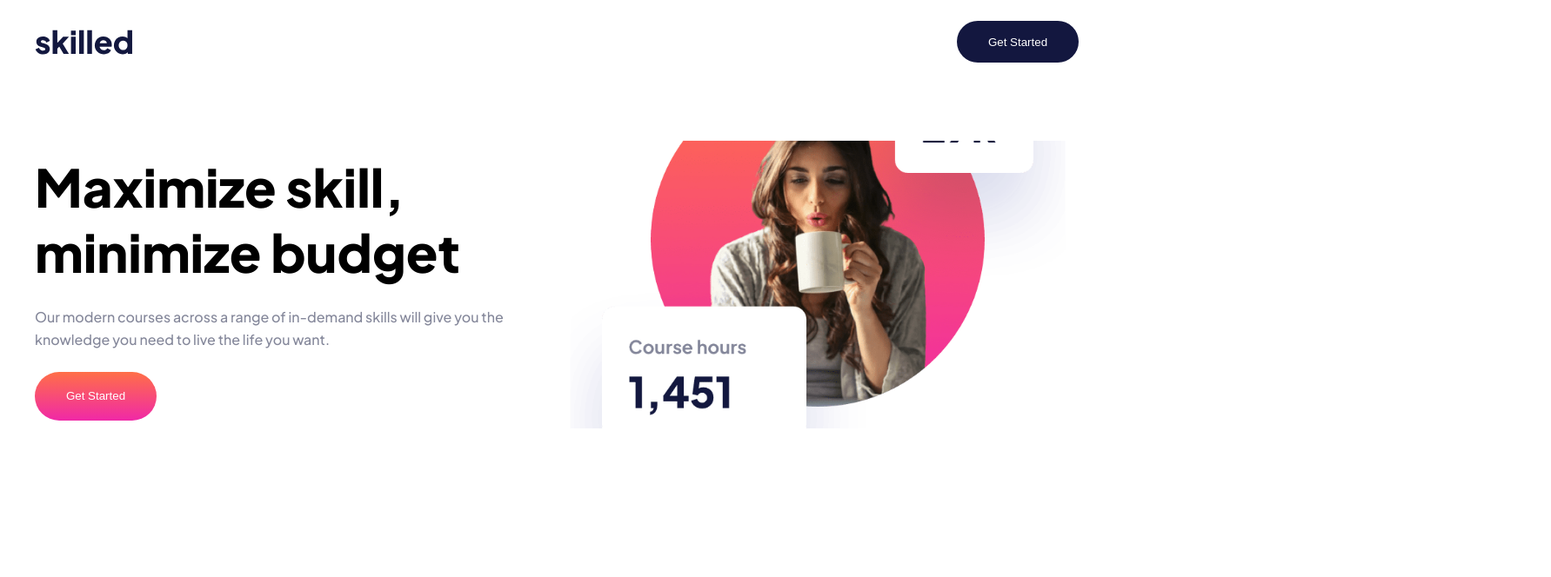
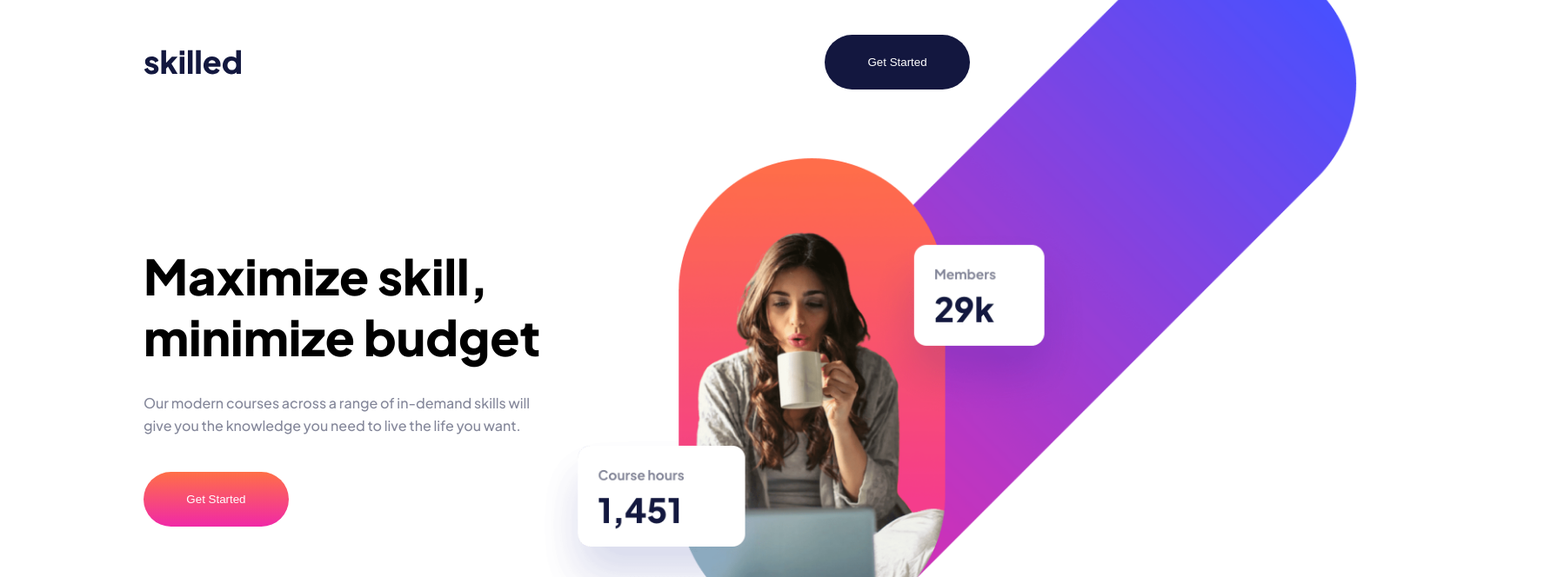
Before and after one commit to Smallz97/skilled, a website: page index.html in a window 1280 px wide. Shown: the top 664 px of the page at 87% size, 1783 px wide, since content can reach past the window. Drawn offline with Linux system fonts and the light colour scheme.

Commit message:
refactored code structure, visible UI changes

```diff
--- a/index.html
+++ b/index.html
@@ -31,43 +31,50 @@
     <header id="header">
       <div class="top">
         <img class="logo" src="assets/logo-dark.svg" alt="skilled" />
-        <button class="cta-button purple-button">Get Started</button>
+        <button class="cta-button header-cta-button">Get Started</button>
       </div>
       <div class="hero-container">
-        <div class="info">
+        <div class="text-container">
           <h1>Maximize skill, minimize budget</h1>
           <p>
             Our modern courses across a range of in-demand skills will give you
             the knowledge you need to live the life you want.
           </p>
-          <button class="cta-button orange-button">Get Started</button>
+          <button class="cta-button hero-cta-button">Get Started</button>
         </div>
-        <picture>
+        <div class="image-container">
+          <div class="image-wrapper">
+            <picture class="">
               <source
                 srcset="assets/image-hero-mobile@2x.png"
                 media="(max-width: 43.99em)"
+                class="hero-image"
               />
               <source
                 srcset="assets/image-hero-tablet@2x.png"
                 media="(max-width: 75.99em)"
+                class="hero-image"
               />
               <source
                 srcset="assets/image-hero-desktop@2x.png"
-            media="(min-width: 90em)"
+                media="(min-width: 80em)"
+                class="hero-image"
               />
               <img
-            class="hero-image"
                 src="assets/image-hero-mobile@2x.png"
                 alt="hero image"
+                class="hero-image"
               />
             </picture>
+          </div>
+        </div>
       </div>
     </header>
     <!-- End of the header section -->
 
     <!-- Main section starts here -->
     <main id="main">
-      <section class="mobile-heading">
+      <section class="main-heading-container">
         <h2>Check out our most popular courses!</h2>
       </section>
       <section class="orange-grid-box grid-box">
@@ -124,7 +131,7 @@
     <!-- Footer starts here -->
     <footer id="footer">
       <img class="logo footer-logo" src="assets/logo-light.svg" alt="skilled" />
-      <button class="cta-button pop-button">Get Started</button>
+      <button class="cta-button footer-cta-button">Get Started</button>
     </footer>
     <!-- End of the Footer Section -->
   </body>
--- a/style.css
+++ b/style.css
@@ -20,6 +20,7 @@ button {
   --white: hsl(0, 0%, 100%);
   --gray: hsl(232, 10%, 56%);
   --pink: hsl(341, 100%, 83%);
+  --yellow: hsl(60, 100%, 50%);
   --purple: hsl(234, 25%, 52%);
   --dark-pink: hsl(341, 92%, 62%);
   --deep-purple: hsl(234, 54%, 16%);
@@ -46,34 +47,34 @@ button {
 /* styling the browser's body */
 body {
   display: flex;
+  overflow-x: hidden;
   align-items: center;
   flex-direction: column;
-  /* justify-content: center; */
   font-family: "Plus Jakarta Sans", sans-serif;
 }
 
-/*  */
+/* sizing the header, main and footer sections to take the full width of the device */
 header,
 main,
 footer {
   width: 100vw;
 }
 
-/*  */
+/* styling the header and main sections with a background and padding */
 header,
 main {
   background: var(--white);
   padding: 1rem 1rem 0 1rem;
 }
 
-/*  */
+/* styling the top of navigation container */
 .top {
   display: flex;
   align-items: center;
   justify-content: space-between;
 }
 
-/*  */
+/* styling the cta button */
 .cta-button {
   height: 3rem;
   width: 8.75rem;
@@ -82,25 +83,25 @@ main {
   border-radius: 2rem;
 }
 
-/*  */
-.purple-button {
-  background-color: var(--deep-purple);
+/* styling the cta button with a background color */
+.header-cta-button {
+  z-index: 1;
+  background: var(--deep-purple);
 }
 
-/*  */
+/* styling the hero container */
 .hero-container {
   margin-top: 2.37rem;
-  margin-bottom: 3.12rem;
 }
 
-/*  */
-.info h1 {
+/* styling the hero heading */
+.text-container h1 {
   font-size: 9.375vw;
   font-weight: var(--large-font);
 }
 
-/*  */
-.info p {
+/* styling the hero text */
+.text-container p {
   font-size: 1rem;
   color: var(--gray);
   margin-top: 1.62rem;
@@ -108,40 +109,42 @@ main {
   font-weight: var(--small-font);
 }
 
-/*  */
-.orange-button {
+/* styling the cta button with an orange gradient background */
+.hero-cta-button {
   height: 3.5rem;
   margin-top: 1.5rem;
   background: var(--orange-gradient);
 }
 
-/*  */
-picture {
-  display: flex;
+/* sstyling the hero image container */
+.image-container {
   height: 18.8125rem;
-  position: relative;
   margin-top: 2.88rem;
-  align-items: center;
-  justify-content: center;
 }
 
-/*  */
+/* styling the hero image wrapper */
+.image-wrapper {
+  height: 100%;
+  display: flex;
+  position: relative;
+}
+
+/* sizing the hero image within its parent wrapper */
 .hero-image {
-  scale: 110%;
   width: 100%;
   height: 100%;
   object-fit: cover;
   position: absolute;
 }
 
-/*  */
+/* styling the main section of the page */
 main {
   padding-top: 0;
   background: var(--bluish-gradient);
 }
 
-/*  */
-.mobile-heading {
+/* styling the main section's heading container */
+.main-heading-container {
   display: flex;
   height: 7.5rem;
   padding: 1.8rem;
@@ -151,19 +154,20 @@ main {
   background: var(--orange-gradient);
 }
 
-/*  */
-.mobile-heading h2 {
+/* styling the main section heading */
+.main-heading-container h2 {
   font-size: 1.5rem;
   line-height: 2rem;
   color: var(--white);
   font-weight: var(--large-font);
 }
 
+/* styling the orange grid box to not display on mobile screens */
 .orange-grid-box {
   display: none;
 }
 
-/*  */
+/* styling the cards for each course */
 .grid-box {
   padding: 0 1.81rem;
   position: relative;
@@ -174,13 +178,13 @@ main {
   border: 0.2px solid var(--pale-white);
 }
 
-/*  */
+/* stylin the course-card icon */
 .small-icons {
   position: absolute;
   margin-top: -1.75rem;
 }
 
-/* styling the course heading */
+/* styling the course-card heading */
 .grid-box h3 {
   margin-top: 3.5rem;
   font-size: 1.25rem;
@@ -188,7 +192,7 @@ main {
   color: var(--deep-purple);
 }
 
-/* styling the course text */
+/* styling the course-card text */
 .grid-box p {
   font-size: 1rem;
   color: var(--gray);
@@ -197,7 +201,7 @@ main {
   font-weight: var(--small-font);
 }
 
-/* styling the course link-text */
+/* styling the course-card cta text */
 .grid-box a {
   font-size: 1.125rem;
   line-height: 1.75rem;
@@ -216,7 +220,7 @@ main {
 }
 
 /* Styling the footer cta button */
-.pop-button {
+.footer-cta-button {
   background: var(--pop-gradient);
 }
 
@@ -238,26 +242,36 @@ main {
   }
 
   /* setting the info container to take up half of the parent container's width */
-  .info {
+  .text-container {
     flex-basis: 50%;
-    /* background-color: orange; */
   }
 
   /* resizing the page heading to optimize viewing on tablets */
-  .info h1 {
+  .text-container h1 {
     font-size: 4.6875vw;
   }
 
   /* resizing the top margin of the hero text to optimize viewing on tablets */
-  .info p {
+  .text-container p {
     margin-top: 1.56rem;
   }
 
   /* setting the picture element to take up half of the parent container's width and removing the top margin */
-  picture {
+  .image-container {
+    height: auto;
     margin-top: 0;
     flex-basis: 50%;
-    /* background-color: pink; */
+  }
+
+  /* styling the hero image to optimize viewing on tablets */
+  .hero-image {
+    top: -1rem;
+    scale: 280%;
+    width: 100%;
+    height: 100%;
+    right: -10rem;
+    position: absolute;
+    object-fit: contain;
   }
 
   /* restyling the main section to a 2-cloumn grid display to optimize viewing on tablets */
@@ -269,7 +283,7 @@ main {
   }
 
   /* resetting the mobile heading to not display on tablet screens */
-  .mobile-heading {
+  .main-heading-container {
     display: none;
   }
 
@@ -290,14 +304,7 @@ main {
 
 
 /* styling for dektops and large screens */
-@media screen and (min-width: 90rem) {
-  /* resizing the width of the header, main and footer sections to optimize viewing on large screens and dekstops */
-  header,
-  main,
-  footer {
-    width: 98vw;
-  }
-
+@media screen and (min-width: 80rem) {
   /* resizing the paddings on the header and main sections to optimize viewing on large screens and desktops */
   header,
   main {
@@ -310,18 +317,39 @@ main {
     height: 3.9375rem;
   }
 
+  /* restyling the header cta button to a different background on hover */
+  .header-cta-button:hover {
+    background: var(--purple);
+  }
+
+  /* resizing the top margin of the hero container */
+  .hero-container {
+    margin-top: 11.2rem;
+  }
+
   /* resizing the heading text to optimize viewing on large screens and desktops */
-  .info h1 {
+  .text-container h1 {
     font-size: 3.5rem;
   }
 
   /* resizing the top margin of the hero text to optimize viewing on large screens and desktops */
-  .info p {
+  .text-container p {
     margin-top: 1.81rem;
   }
 
+  /* styling the hero image */
+  .hero-image {
+    top: -7rem;
+    scale: 280%;
+    width: 100%;
+    height: 100%;
+    right: -15rem;
+    position: absolute;
+    object-fit: contain;
+  }
+
   /* resizing the top margin of the orange button to optimize viewing on large screens and desktops */
-  .orange-button {
+  .hero-cta-button {
     margin-top: 2.5rem;
   }
 
@@ -331,11 +359,27 @@ main {
     grid-template-columns: 1fr 1fr 1fr;
   }
 
-  /* stlying some animation to display when the grid boxes are hovered on */
+  /* styling some animation to display when the grid boxes are hovered on */
   .course-box:hover {
     scale: 1.05;
-    background: var(--blue);
     transition: ease-in-out 2s;
+    background: var(--pop-gradient);
+  }
+
+  .course-box:hover .small-icons {
+    border-radius: 50%;
+    transition: ease-in-out 0.5s;
+    border: 1.5px solid var(--yellow);
+  }
+
+  .course-box:hover p {
+    color: var(--pale-white);
+    transition: ease-in 0.5s;
+  }
+
+  .course-box:hover a {
+    color: var(--yellow);
+    transition: ease-in 0.5s;
   }
 
   /* restyling the paddings on the footer section to optimize viewing on large screens and desktops */
```
Lines whose indentation alone changed are shown as unchanged.
